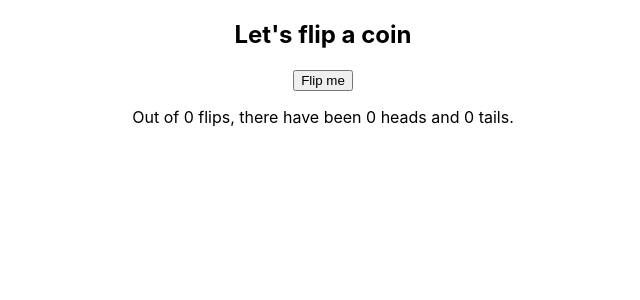
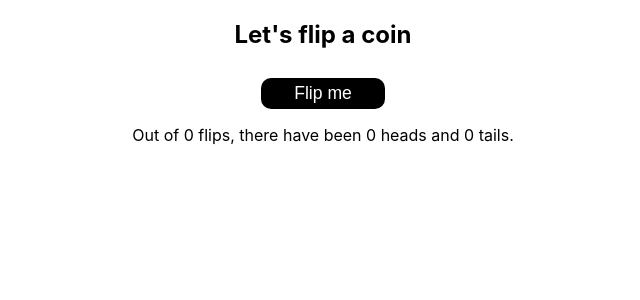
Before and after one commit to roy1210/react-flip-coin, a React (Create React App) app: page / in a window 1280 px wide. Shown: the top 300 px of the page, without its empty margins (317-957 px from the left). Built offline with nearby package versions, Linux system fonts and the light colour scheme.

Commit message:
style button

```diff
--- a/src/Coin.js
+++ b/src/Coin.js
@@ -1,5 +1,5 @@
 import React, { Component } from "react";
-import "./Coin.css";
+import "./CoinContainer.css";
 
 class Coin extends Component {
   render() {
--- a/src/Coin.css
+++ b/src/CoinContainer.css
@@ -1,3 +1,20 @@
+.CoinContainer button {
+  font-size: 1.1em;
+  align-self: center;
+  width: 7em;
+  padding: 0.3em;
+  border: 0px;
+  border-radius: 10px;
+  color: white;
+  background-color: black;
+  margin-top: 0.5em;
+}
+
+.CoinContainer button:hover {
+  background-color: darkslateblue;
+  cursor: pointer;
+}
+
 .Coin img {
   width: 200px;
   height: 200px;
--- a/src/CoinContainer.js
+++ b/src/CoinContainer.js
@@ -1,6 +1,7 @@
 import React, { Component } from "react";
 import { choice } from "./helpers";
 import Coin from "./Coin";
+import "./CoinContainer.css";
 
 class CoinContainer extends Component {
   static defaultProps = {
```
